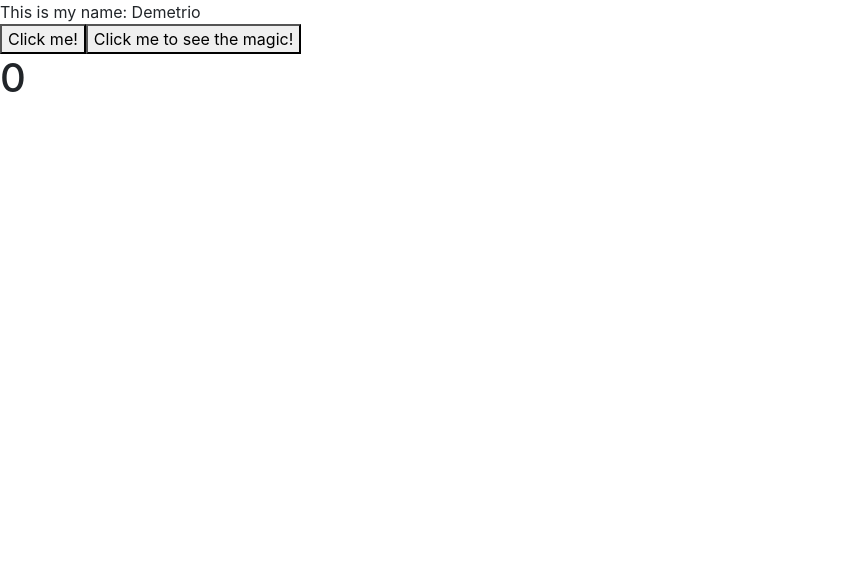
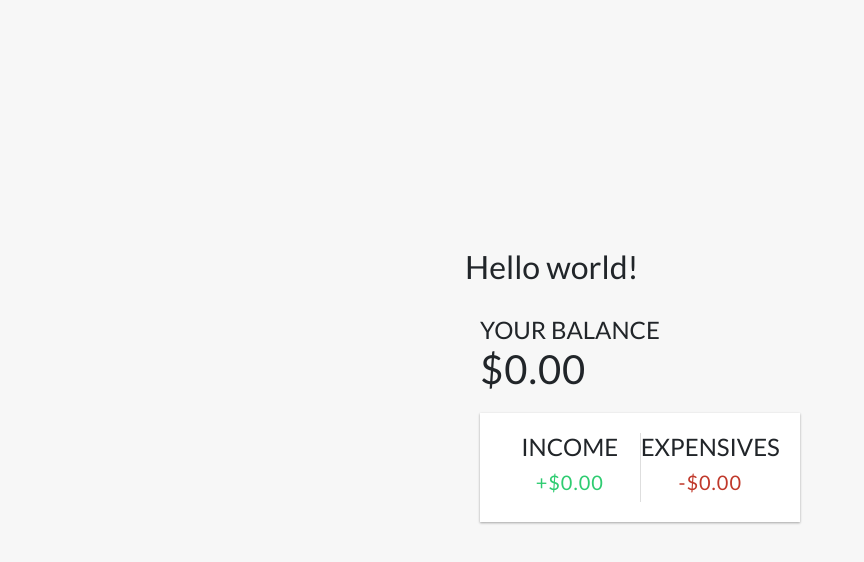
Before and after one commit to Demetrio09/Expensive-Tracker, a React (Create React App) app: page /form in a window 1280 px wide. Shown: the top 562 px of the page, without its empty margins (0-864 px from the left). Built offline with nearby package versions, Linux system fonts and the light colour scheme.

Commit message:
first components

```diff
--- /dev/null
+++ b/src/App.css
@@ -0,0 +1,151 @@
+@import url("https://fonts.googleapis.com/css?family=Lato&display=swap");
+
+:root {
+  --box-shadow: 0 1px 3px rgba(0, 0, 0, 0.12), 0 1px 2px rgba(0, 0, 0, 0.24);
+}
+
+* {
+  box-sizing: border-box;
+}
+
+body {
+  background-color: #f7f7f7;
+  display: flex;
+  flex-direction: column;
+  align-items: center;
+  justify-content: center;
+  min-height: 100vh;
+  margin: 0;
+  font-family: "Lato", sans-serif;
+}
+
+.container {
+  margin: 30px auto;
+  width: 350px;
+}
+
+h1 {
+  letter-spacing: 1px;
+  margin: 0;
+}
+
+h3 {
+  border-bottom: 1px solid #bbb;
+  padding-bottom: 10px;
+  margin: 40px 0 10px;
+}
+
+h4 {
+  margin: 0;
+  text-transform: uppercase;
+}
+
+.inc-exp-container {
+  background-color: #fff;
+  box-shadow: var(--box-shadow);
+  padding: 20px;
+  display: flex;
+  justify-content: space-between;
+  margin: 20px 0;
+}
+
+.inc-exp-container > div {
+  flex: 1;
+  text-align: center;
+}
+
+.inc-exp-container > div:first-of-type {
+  border-right: 1px solid #dedede;
+}
+
+.money {
+  font-size: 20px;
+  letter-spacing: 1px;
+  margin: 5px 0;
+}
+
+.money.plus {
+  color: #2ecc71;
+}
+
+.money.minus {
+  color: #c0392b;
+}
+
+label {
+  display: inline-block;
+  margin: 10px 0;
+}
+
+input[type="text"],
+input[type="number"] {
+  border: 1px solid #dedede;
+  border-radius: 2px;
+  display: block;
+  font-size: 16px;
+  padding: 10px;
+  width: 100%;
+}
+
+.btn {
+  cursor: pointer;
+  background-color: #9c88ff;
+  box-shadow: var(--box-shadow);
+  color: #fff;
+  border: 0;
+  display: block;
+  font-size: 16px;
+  margin: 10px 0 30px;
+  padding: 10px;
+  width: 100%;
+}
+
+.btn:focus,
+.delete-btn:focus {
+  outline: 0;
+}
+
+.list {
+  list-style-type: none;
+  padding: 0;
+  margin-bottom: 40px;
+}
+
+.list li {
+  background-color: #fff;
+  box-shadow: var(--box-shadow);
+  color: #333;
+  display: flex;
+  justify-content: space-between;
+  position: relative;
+  padding: 10px;
+  margin: 10px 0;
+}
+
+.list li.plus {
+  border-right: 5px solid #2ecc71;
+}
+
+.list li.minus {
+  border-right: 5px solid #c0392b;
+}
+
+.delete-btn {
+  cursor: pointer;
+  background-color: #e74c3c;
+  border: 0;
+  color: #fff;
+  font-size: 20px;
+  line-height: 20px;
+  padding: 2px 5px;
+  position: absolute;
+  top: 50%;
+  left: 0;
+  transform: translate(-100%, -50%);
+  opacity: 0;
+  transition: opacity 0.3s ease;
+}
+
+.list li:hover .delete-btn {
+  opacity: 1;
+}
--- a/src/App.js
+++ b/src/App.js
@@ -1,54 +1,19 @@
-import React, { Component } from "react";
+import React from "react";
+import "./App.css";
+import Header from "./components/Header";
+import Balance from "./components/Balance";
+import IncomeExpenses from "./components/IncomeExpenses";
 
-class MyComponent extends Component {
-  constructor() {
-    super();
+const App = () => {
+  return (
+    <div>
+      <Header />
+      <div className='container'>
+        <Balance />
+        <IncomeExpenses />
+      </div>
+    </div>
+  );
+};
 
-    this.state = {
-      name: "Demetrio",
-      count: 0,
-    };
-  }
-
-  clickEvent() {
-    alert(this.state.name);
-  }
-
-  handleCount() {
-    this.setState({
-      count: this.state.count + 1,
-    });
-  }
-
-  componentDidMount() {
-    console.log(`—componentDidMount—-`);
-  }
-
-  componentDidUpdate() {
-    console.log(`—-component did update—-`);
-  }
-
-  componentWillUnmount() {
-    console.log(`—-component will unmount—-`);
-  }
-
-  render() {
-    console.log(`-- render method --`);
-    return (
-      <div>
-        <Header>{this.state.name}</Header>
-        <button onClick={() => this.clickEvent()}>Click me!</button>
-        <button onClick={() => this.handleCount()}>
-          Click me to see the magic!
-        </button>
-        <h1>{this.state.count}</h1>
-      </div>
-    );
-  }
-}
-
-function Header(props) {
-  return <header>This is my name: {props.children}</header>;
-}
-
-export default MyComponent;
+export default App;
--- /dev/null
+++ b/src/components/Balance.js
@@ -0,0 +1,10 @@
+import React from "react";
+
+export default function Balance() {
+  return (
+    <>
+      <h4>Your Balance</h4>
+      <h1 id='balance'>$0.00</h1>
+    </>
+  );
+}
--- /dev/null
+++ b/src/components/Header.js
@@ -0,0 +1,7 @@
+import React from "react";
+
+const Header = () => {
+  return <h2>Hello world!</h2>;
+};
+
+export default Header;
--- /dev/null
+++ b/src/components/IncomeExpenses.js
@@ -0,0 +1,20 @@
+import React from "react";
+
+export default function IncomeExpenses() {
+  return (
+    <div className='inc-exp-container'>
+      <div>
+        <h4>Income</h4>
+        <p id='money-puls' className='money plus'>
+          +$0.00
+        </p>
+      </div>
+      <div>
+        <h4>Expensives</h4>
+        <p id='money-minus' className='money minus'>
+          -$0.00
+        </p>
+      </div>
+    </div>
+  );
+}
--- a/src/index.js
+++ b/src/index.js
@@ -1,6 +1,5 @@
 import React from "react";
 import ReactDOM from "react-dom";
-// import App from "./HigherOrderComp";
-import MyComponent from "./App";
+import App from "./App";
 
-ReactDOM.render(<MyComponent />, document.getElementById("root"));
+ReactDOM.render(<App />, document.getElementById("root"));
```
Also changed, not shown: src/components/Form/index.js (deleted, +0 -78 lines), src/components/Form/style.css (deleted, +0 -10 lines), src/components/Hooks/index.js (deleted, +0 -56 lines).
